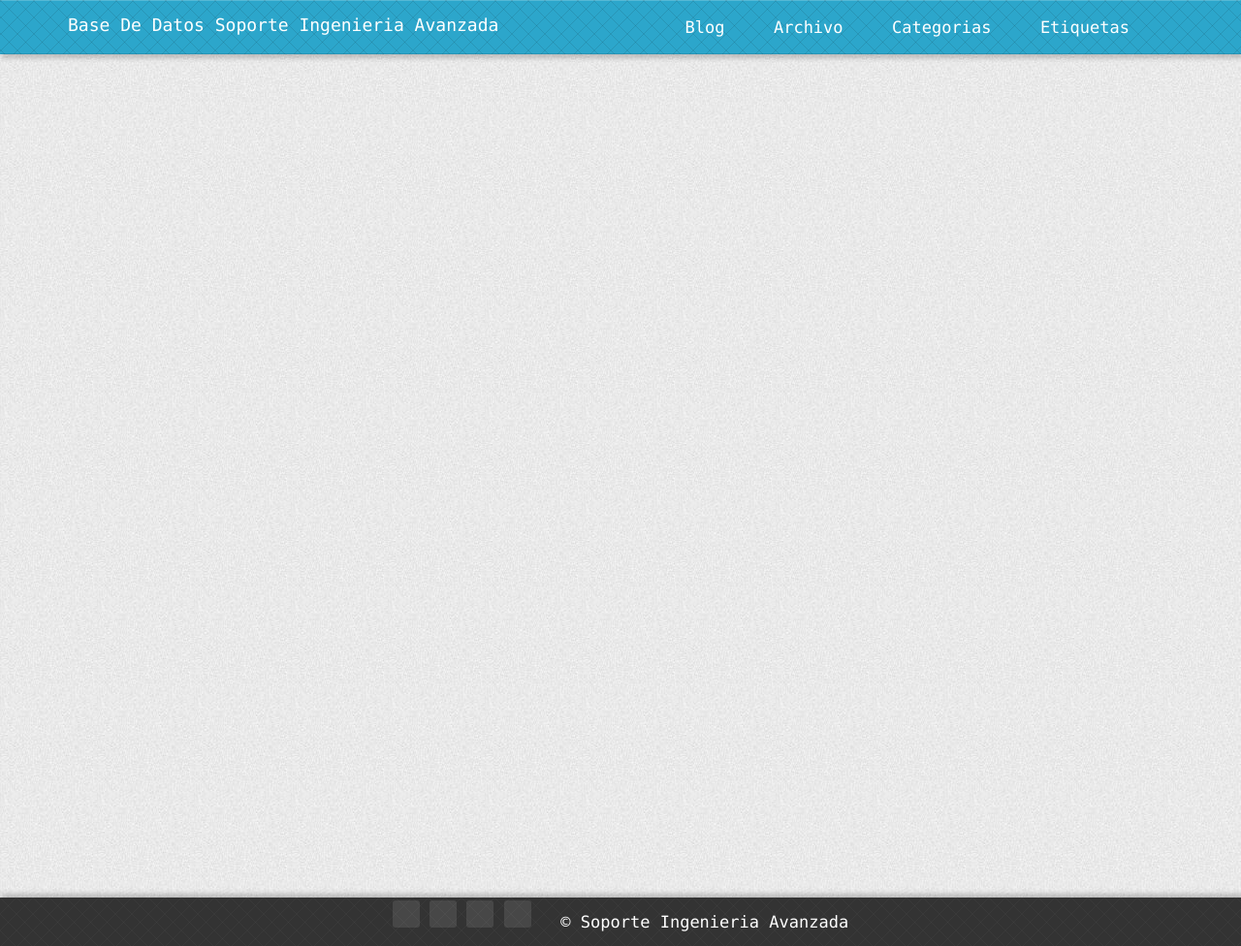
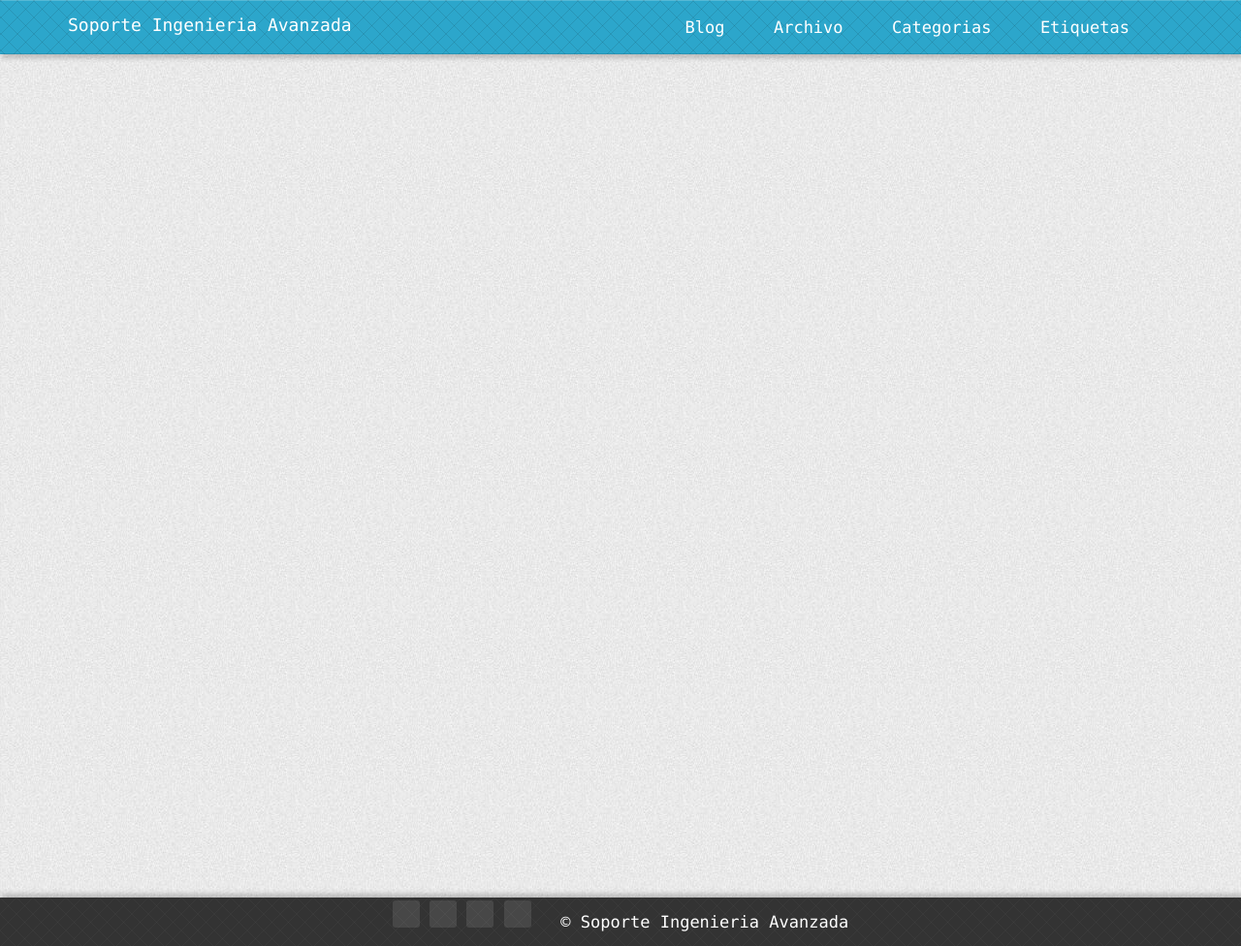
Before and after one commit to soporteiasa/soporteiasa.github.io, a Jekyll site: the page built from index.html, in a window 1280 px wide. Shown: the whole page at 97% size. Built offline with Jekyll 4.4.1, drawn with Linux system fonts in a browser that asks for light colours; nearby versions of some CDN libraries; the list of posts is cut into pages by our own code; comment, search, counter and statistics services are not loaded; a style sheet for code colours, icons or effects is not loaded.

Commit message:
Cambio de titulo

```diff
--- a/_config.yml
+++ b/_config.yml
@@ -27,7 +27,7 @@ defaults:
 
 
 
-title: "Base De Datos Soporte Ingenieria Avanzada"
+title: "Soporte Ingenieria Avanzada"
 email: soporte@ingenieria-avanzada.com
 description: ""
 github:
```
